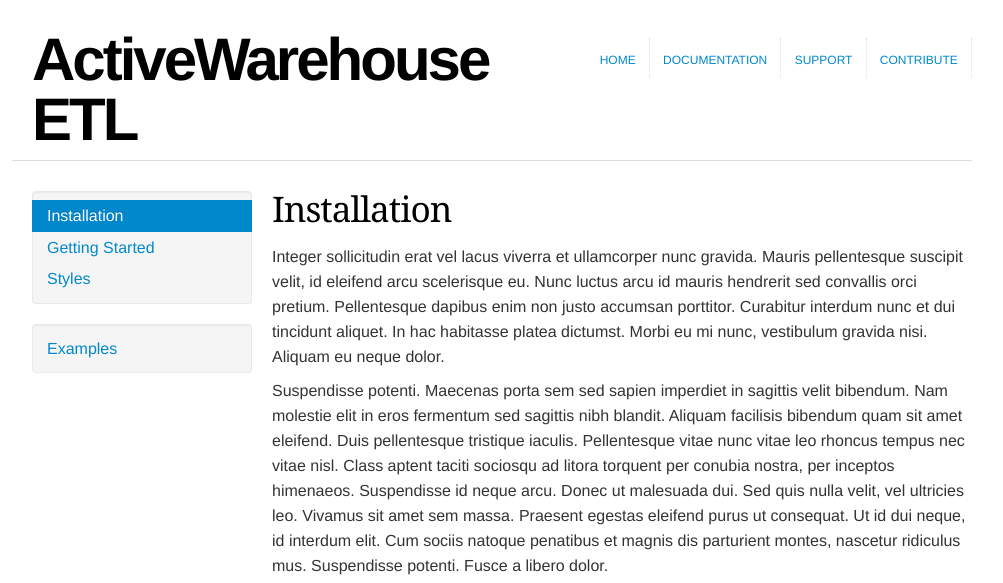
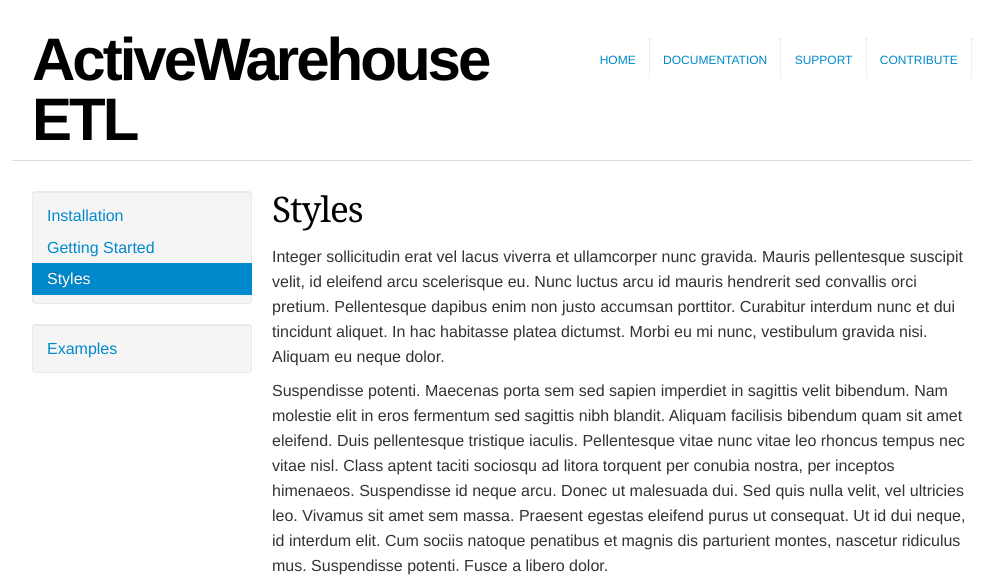
Before and after one commit to activewarehouse/activewarehouse-etl, a Jekyll site: the page built from docs/styles.md, in a window 1280 px wide, cut to the strip 0-583 px from the top of the page. Shown: the whole strip, without its empty margins (138-1141 px from the left). Built offline with Jekyll 4.4.1, drawn with Linux system fonts in a browser that asks for light colours.

Commit message:
Updated the styles metadata

```diff
--- a/docs/styles.md
+++ b/docs/styles.md
@@ -1,10 +1,10 @@
 ---
 layout: documentation
-title: Documentation - Installation
+title: Documentation - Styles
 
-current: Installation
+current: Styles
 ---
-# Installation
+# Styles
 
 Integer sollicitudin erat vel lacus viverra et ullamcorper nunc gravida. Mauris pellentesque suscipit velit, id eleifend arcu scelerisque eu. Nunc luctus arcu id mauris hendrerit sed convallis orci pretium. Pellentesque dapibus enim non justo accumsan porttitor. Curabitur interdum nunc et dui tincidunt aliquet. In hac habitasse platea dictumst. Morbi eu mi nunc, vestibulum gravida nisi. Aliquam eu neque dolor.
 
```
